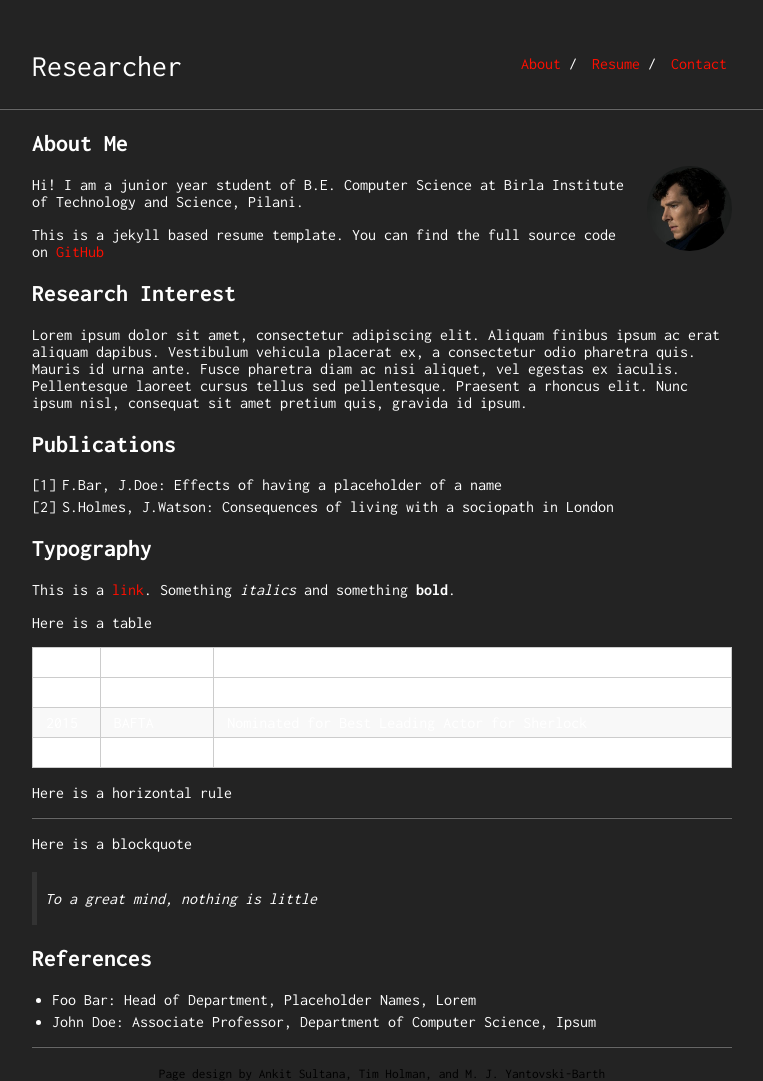
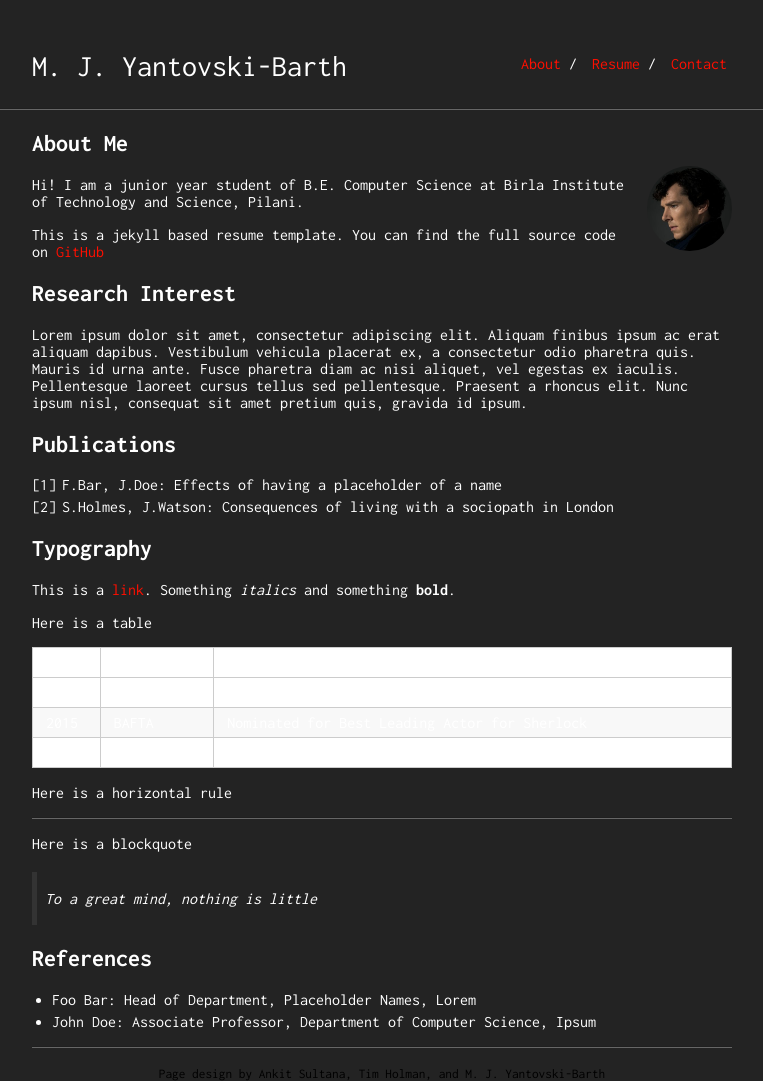
Before and after one commit to mjyb16/mjyb16.github.io, a Jekyll site: the page built from index.md, in a window 1280 px wide. Shown: the whole page, without its empty margins (258-1021 px from the left). Built offline with Jekyll 4.4.1, drawn with Linux system fonts in a browser that asks for light colours; our own code applies the rules of GitHub Pages for plain Markdown files.

Commit message:
Update _config.yml

```diff
--- a/_config.yml
+++ b/_config.yml
@@ -1,5 +1,5 @@
-title: Researcher
-url: "darthbarth.science"
+title: M. J. Yantovski-Barth
+url: "/"
 baseurl: "/"
 
 markdown: kramdown
```
